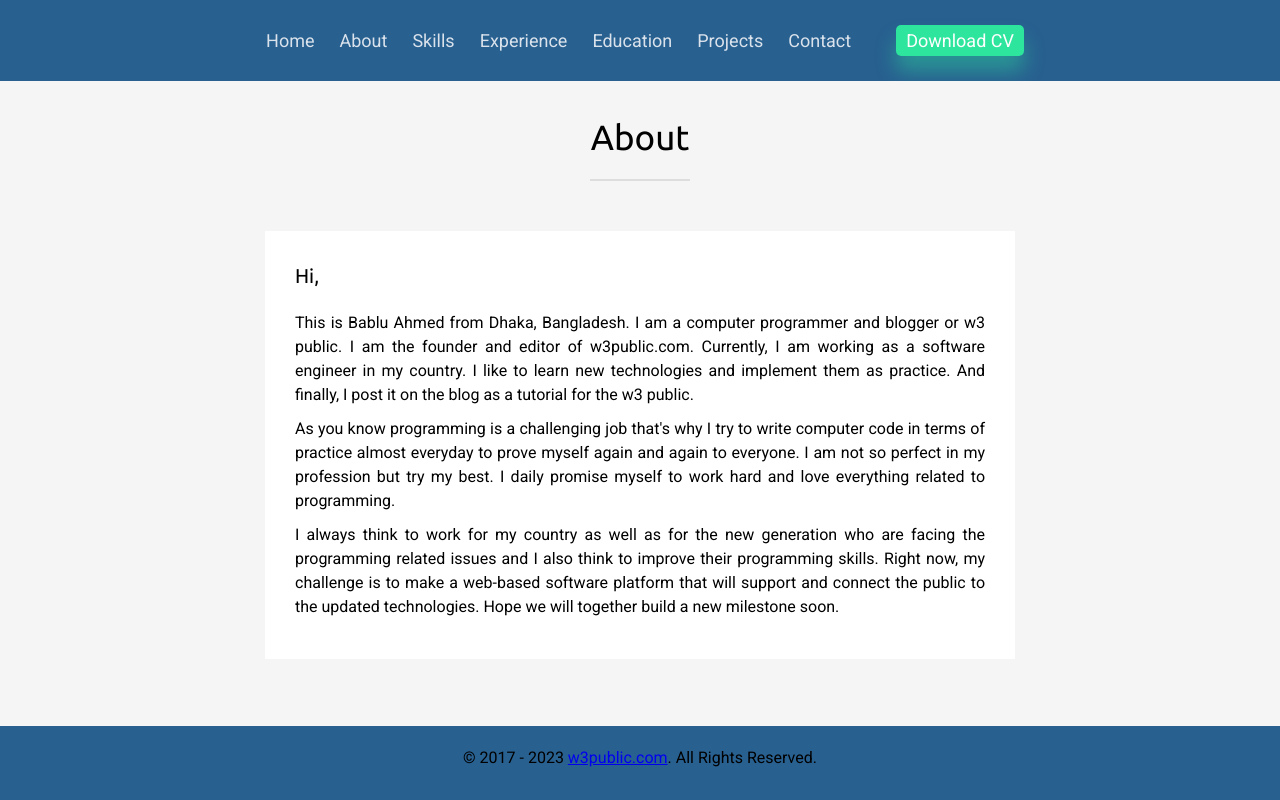
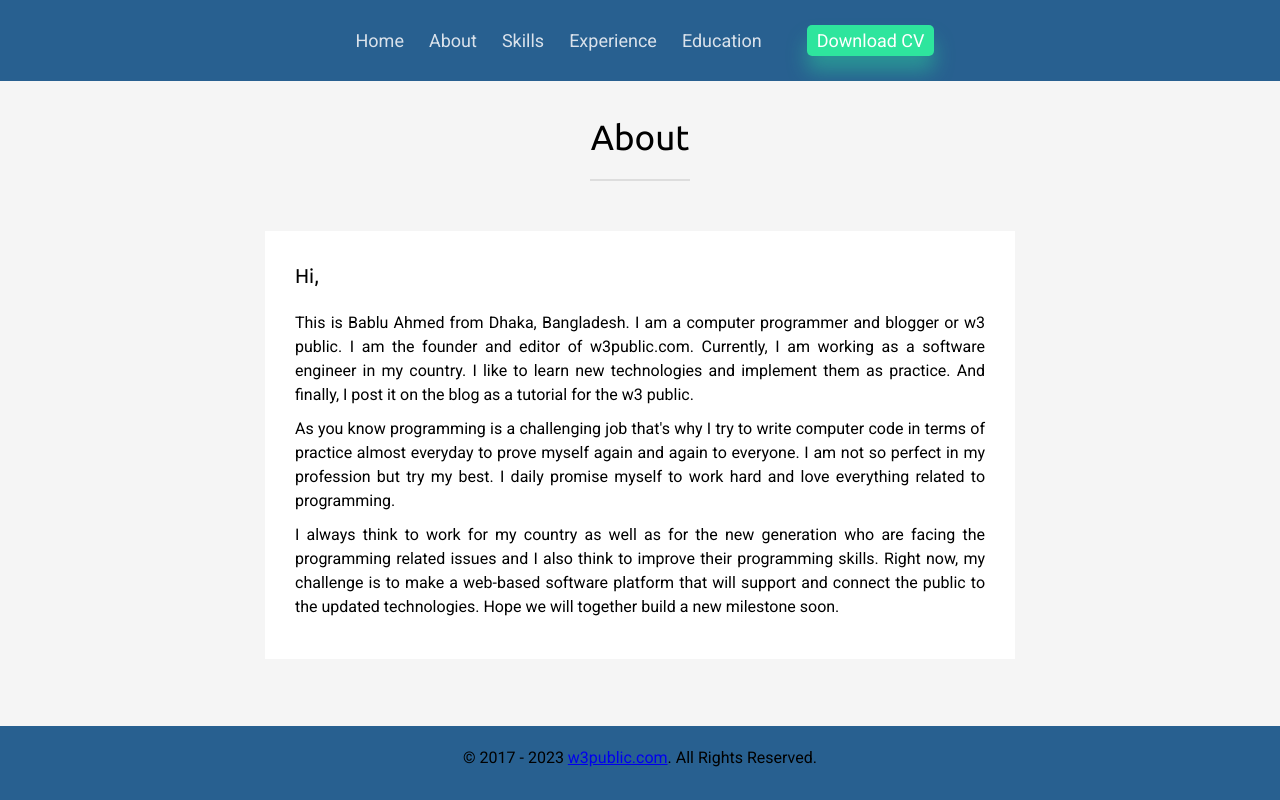
Before and after one commit to bablukpik/portfolio-html-css-js, a plain HTML site: page about.html in a window 1280 px wide. Drawn offline with Linux system fonts and the light colour scheme.

Commit message:
main: commented out some links

```diff
--- a/about.html
+++ b/about.html
@@ -19,8 +19,8 @@
           <li><a href="#skills">Skills</a></li>
           <li><a href="/experience.html">Experience</a></li>
           <li><a href="#edu">Education</a></li>
-          <li><a href="#projects">Projects</a></li>
-          <li><a href="#contact">Contact</a></li>
+          <!-- <li><a href="#projects">Projects</a></li> -->
+          <!-- <li><a href="#contact">Contact</a></li> -->
           <li class="cta"><a target="_blank" href="https://docs.google.com/document/d/1RoatFCE_emllY3CCXS_ndey2eqUNjhdebLsRwnftMt8/export?format=pdf">Download CV</a></li>
         </ul>
       </nav>
```
Also changed, not shown: experience.html (+2 -2 lines), index.html (+2 -2 lines).
